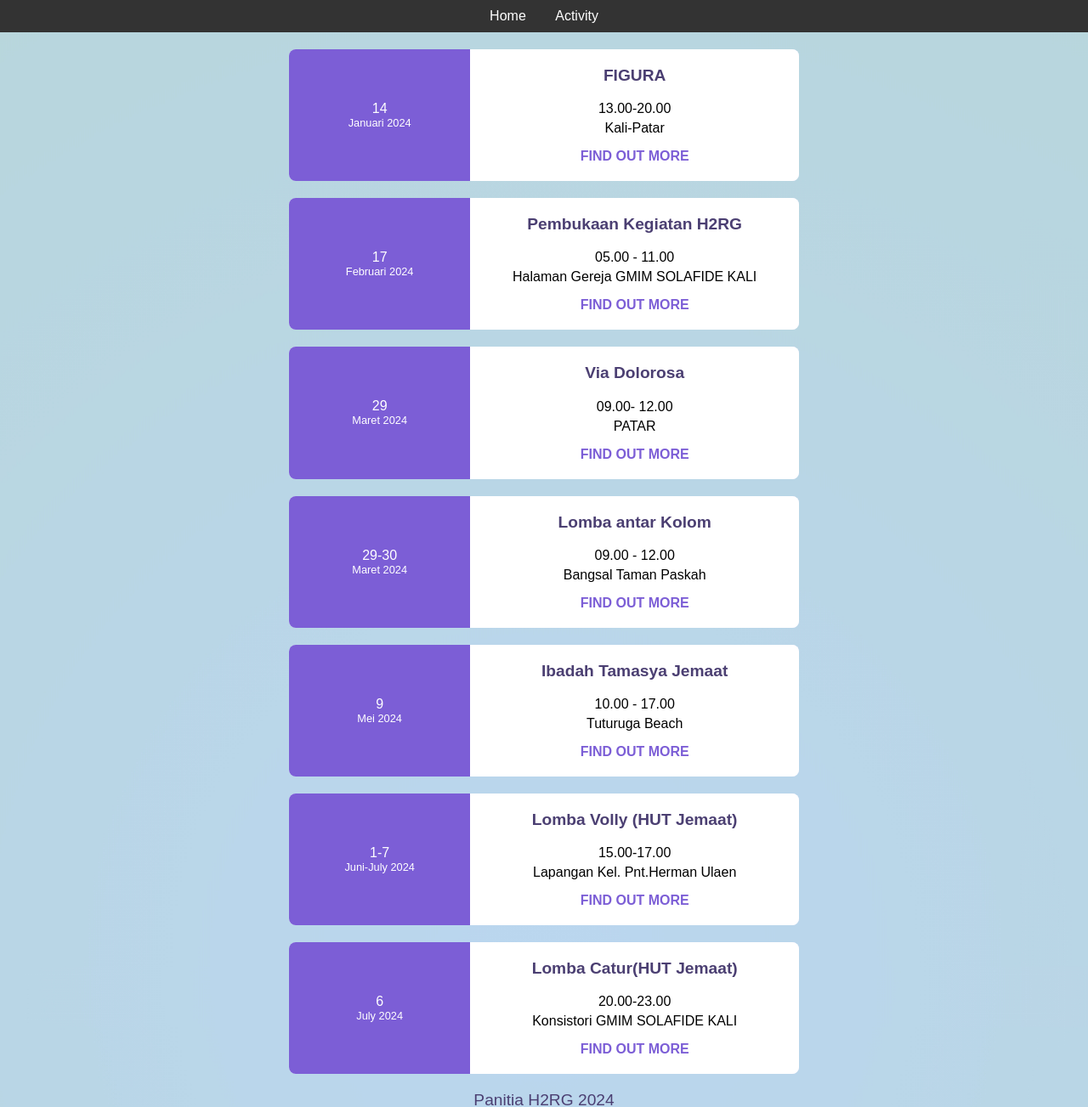
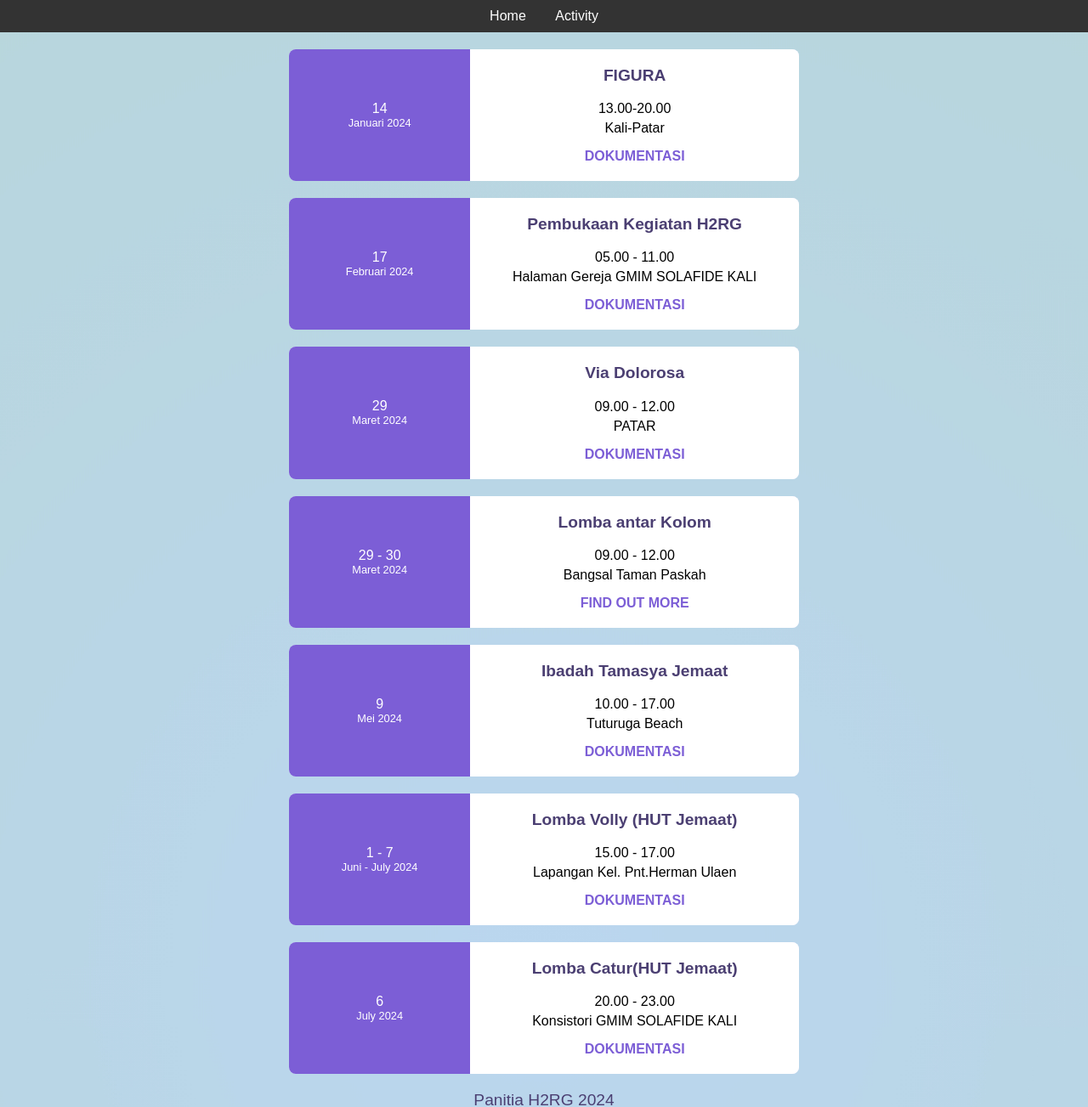
Before and after one commit to BertrandSupoyo/Panitia_H2RG, a plain HTML site: page activity.html in a window 1280 px wide. Shown: the whole page at 85% size. Drawn offline with Linux system fonts and the light colour scheme.

Commit message:
Update activity.html

```diff
--- a/activity.html
+++ b/activity.html
@@ -119,7 +119,7 @@
           <p>Kali-Patar</p>
           <a
             href="https://drive.google.com/drive/folders/1CWf_FUfEnPSbH4pO-3RGEop4uGmH2iDV"
-            >FIND OUT MORE</a
+            >DOKUMENTASI</a
           >
         </div>
       </div>
@@ -131,7 +131,7 @@
           <p>Halaman Gereja GMIM SOLAFIDE KALI</p>
           <a
             href="https://drive.google.com/drive/folders/1QrYIGOGnkq_XUqkiUrB2tIIQhnc4sY-h"
-            >FIND OUT MORE</a
+            >DOKUMENTASI</a
           >
         </div>
       </div>
@@ -139,16 +139,16 @@
         <div class="date">29 <span>Maret 2024</span></div>
         <div class="details">
           <h3>Via Dolorosa</h3>
-          <p>09.00- 12.00</p>
+          <p>09.00 - 12.00</p>
           <p>PATAR</p>
           <a
             href="https://drive.google.com/drive/folders/19M6YZFNebFpwpXxuDqhi9K0JVPEBoU_7"
-            >FIND OUT MORE</a
+            >DOKUMENTASI</a
           >
         </div>
       </div>
       <div class="event">
-        <div class="date">29-30 <span>Maret 2024</span></div>
+        <div class="date">29 - 30 <span>Maret 2024</span></div>
         <div class="details">
           <h3>Lomba antar Kolom</h3>
           <p>09.00 - 12.00</p>
@@ -167,26 +167,26 @@
           <p>Tuturuga Beach</p>
           <a
             href="https://drive.google.com/drive/folders/137PUVwlaZcNFvNMBNhdifFE4YZw9Vrec"
-            >FIND OUT MORE</a
+            >DOKUMENTASI</a
           >
         </div>
       </div>
       <div class="event">
-        <div class="date">1-7 <span>Juni-July 2024</span></div>
+        <div class="date">1 - 7 <span>Juni - July 2024</span></div>
         <div class="details">
           <h3>Lomba Volly (HUT Jemaat)</h3>
-          <p>15.00-17.00</p>
+          <p>15.00 - 17.00</p>
           <p>Lapangan Kel. Pnt.Herman Ulaen</p>
-          <a href="#">FIND OUT MORE</a>
+          <a href="#">DOKUMENTASI</a>
         </div>
       </div>
       <div class="event">
         <div class="date">6 <span>July 2024</span></div>
         <div class="details">
           <h3>Lomba Catur(HUT Jemaat)</h3>
-          <p>20.00-23.00</p>
+          <p>20.00 - 23.00</p>
           <p>Konsistori GMIM SOLAFIDE KALI</p>
-          <a href="#">FIND OUT MORE</a>
+          <a href="#">DOKUMENTASI</a>
         </div>
       </div>
     </div>
```
